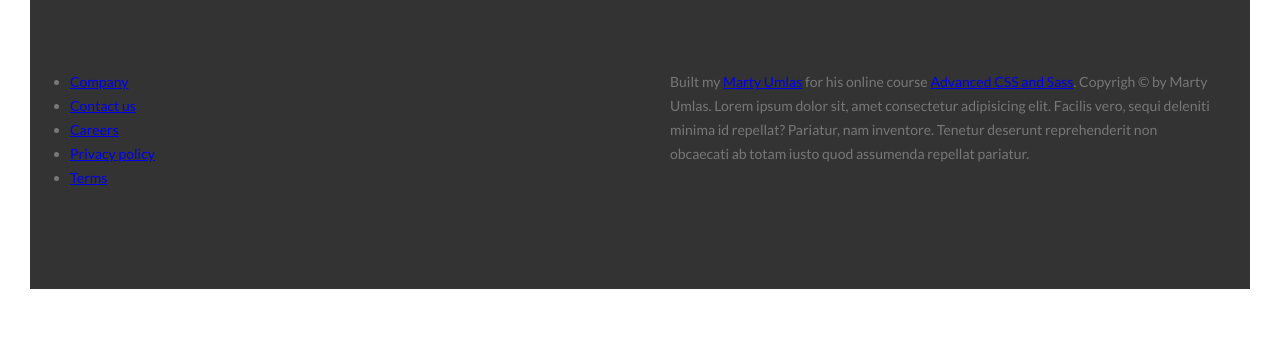
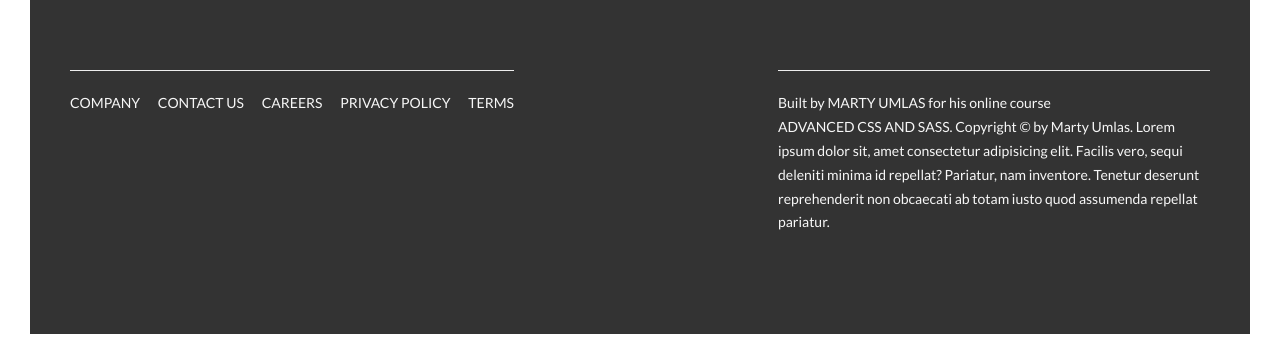
Before and after one commit to martywebdev/natours, a website: page index.html in a window 1280 px wide. Shown: the part 5495-5859 px from the top of the page. Before the commit the page ends 5814 px from the top, so only its background shows below. Drawn offline with Linux system fonts and the light colour scheme.

Commit message:
building the footer

```diff
--- a/index.html
+++ b/index.html
@@ -365,27 +365,32 @@
           <div class="footer__navigation">
             <ul class="footer__list">
               <li class="footer__item">
-                <a href="#" class="footer_link">Company</a>
+                <a href="#" class="footer__link">Company</a>
               </li>
               <li class="footer__item">
-                <a href="#" class="footer_link">Contact us</a>
+                <a href="#" class="footer__link">Contact us</a>
               </li>
               <li class="footer__item">
-                <a href="#" class="footer_link">Careers</a>
+                <a href="#" class="footer__link">Careers</a>
               </li>
               <li class="footer__item">
-                <a href="#" class="footer_link">Privacy policy</a>
+                <a href="#" class="footer__link">Privacy policy</a>
               </li>
               <li class="footer__item">
-                <a href="#" class="footer_link">Terms</a>
+                <a href="#" class="footer__link">Terms</a>
               </li>
             </ul>
           </div>
         </div>
         <div class="col-1-of-2">
           <p class="footer__copyright">
-            Built my <a href="#" class="footer_link">Marty Umlas</a>
-            for his online course <a href="#" class="footer__link">Advanced CSS and Sass</a>. Copyrigh &copy; by Marty Umlas. Lorem ipsum dolor sit, amet consectetur adipisicing elit. Facilis vero, sequi deleniti minima id repellat? Pariatur, nam inventore. Tenetur deserunt reprehenderit non obcaecati ab totam iusto quod assumenda repellat pariatur.
+            Built by <a href="#" class="footer__link">Marty Umlas</a> for his
+            online course
+            <a href="#" class="footer__link">Advanced CSS and Sass</a>. Copyright
+            &copy; by Marty Umlas. Lorem ipsum dolor sit, amet consectetur
+            adipisicing elit. Facilis vero, sequi deleniti minima id repellat?
+            Pariatur, nam inventore. Tenetur deserunt reprehenderit non
+            obcaecati ab totam iusto quod assumenda repellat pariatur.
           </p>
         </div>
       </div>
--- a/scss/layout/_footer.scss
+++ b/scss/layout/_footer.scss
@@ -1,15 +1,14 @@
-@use '../abstracts/variables' as *;
+@use "../abstracts/variables" as *;
 
 .footer {
   background-color: $color-grey-dark-3;
   padding: 10rem 0;
   font-size: 1.4rem;
-
+  color: $color-grey-light-1;
 
   &__logo-box {
     text-align: center;
     margin-bottom: 8rem;
-
   }
 
   &__logo {
@@ -18,10 +17,46 @@
   }
 
   &__navigation {
-
+    border-top:  1px solid $color-grey-light-2;
+    padding-top: 2rem;
+    display: inline-block;
   }
 
-    &__list{}
-    &__item{}
-    &__link{}
+  &__list {
+    list-style: none;
   }
+  &__item {
+    display: inline-block;
+
+    &:not(:last-child) {
+      margin-right: 1.5rem;
+    }
+  }
+  &__link {
+
+    &:link,
+    &:visited {
+      color: $color-grey-light-1;
+      background-color: $color-grey-dark-3;
+      text-transform: uppercase;
+      text-decoration: none;
+      display: inline-block;
+      transition: all .2s;
+    }
+
+    &:hover,
+    &:active {
+      color: $color-primary;
+      box-shadow: 0 1rem 2rem rgba($color-black, $alpha: .4);
+      transform: rotate(5deg) scale(1.3);
+    }
+  }
+
+  &__copyright {
+    border-top:  1px solid $color-grey-light-2;
+    color: inherit;
+    padding-top: 2rem;
+    width: 80%;
+    float: right;
+  }
+}
```
Also changed, not shown: css/style.css, 1 other file. Lines whose indentation alone changed are shown as unchanged.
